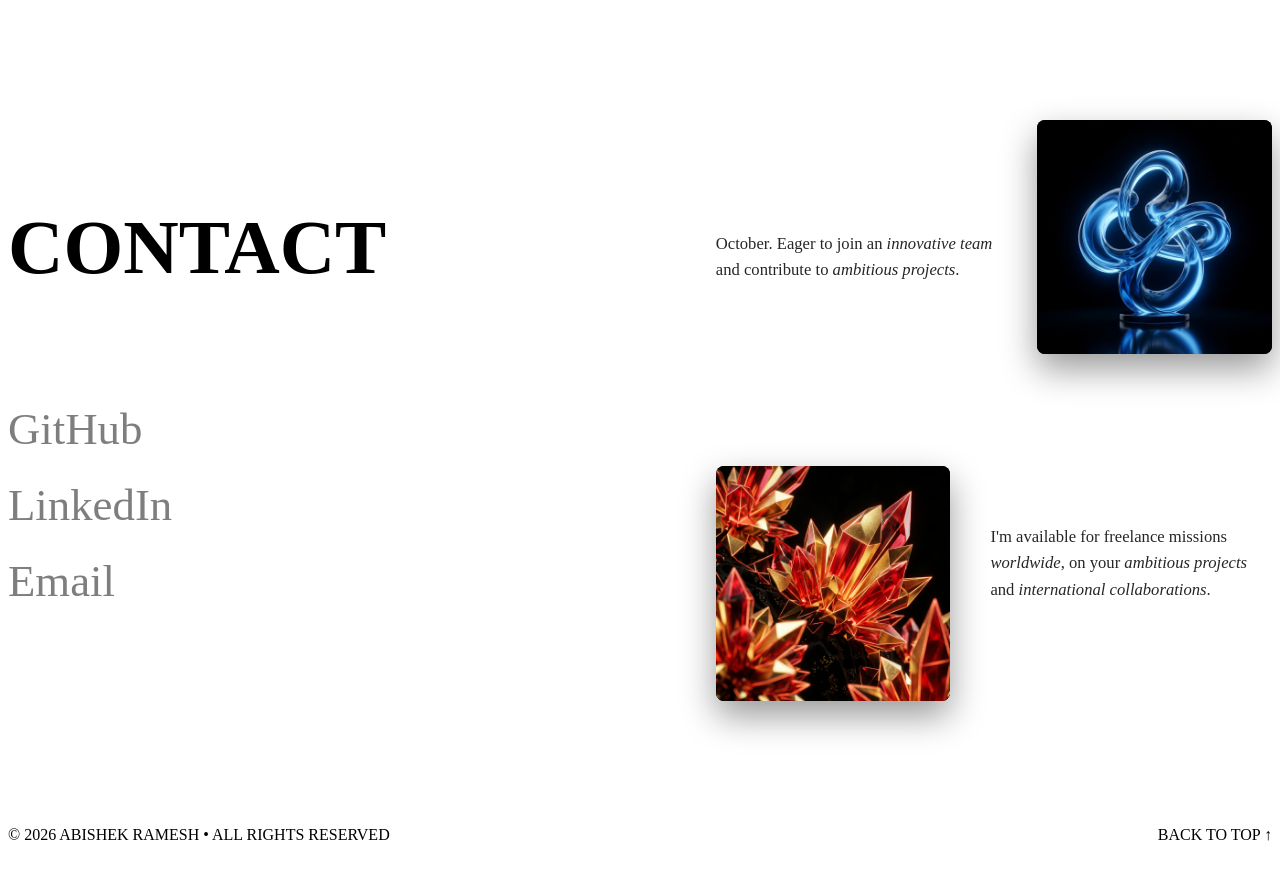
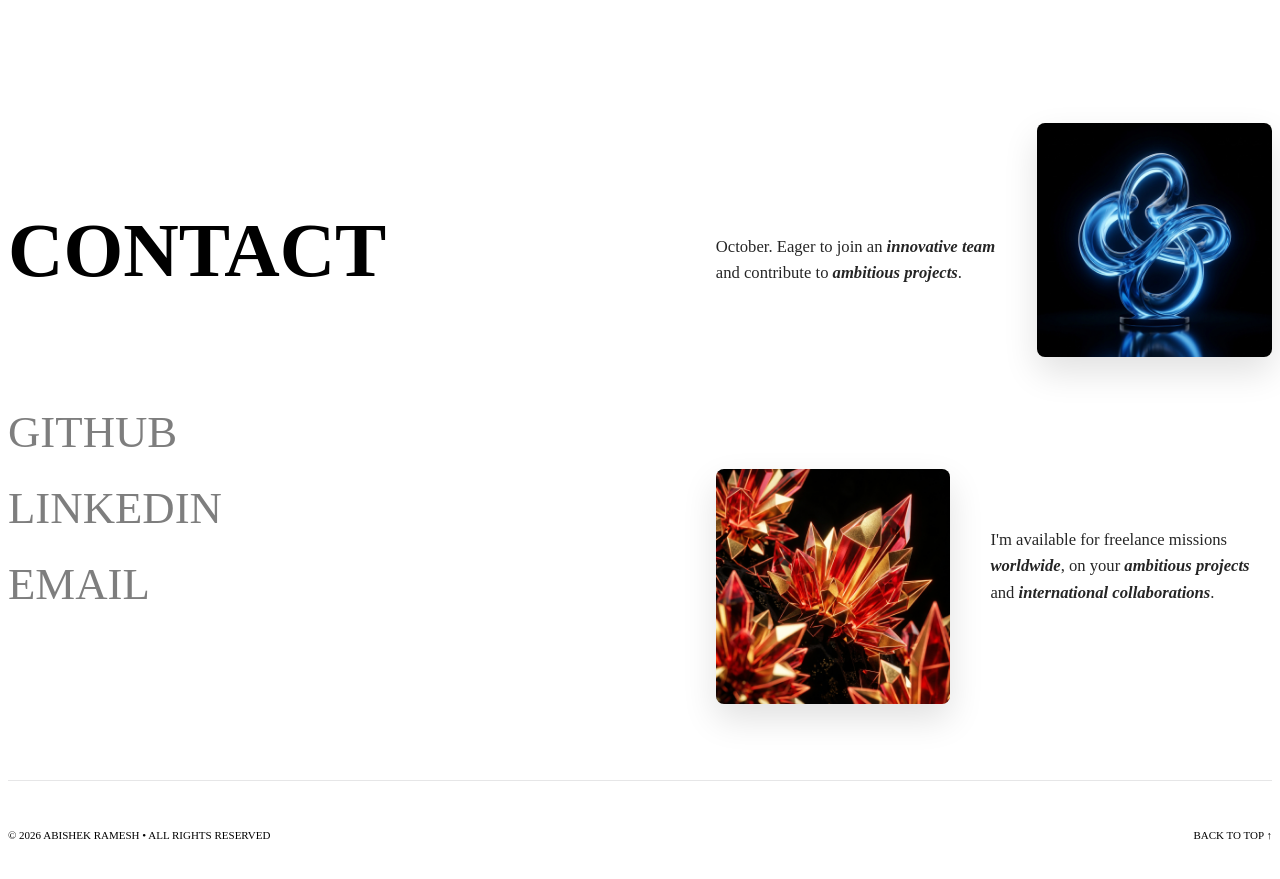
Before and after one commit to AbishekR05/Portfolio, a React (Vite) app in the folder V2/: page / in a window 1280 px wide. Shown: the part 7960-8839 px from the top of the page. Built offline with nearby package versions, Linux system fonts and the light colour scheme; the HTML template or start-up script is replaced by a standard one.

Commit message:
feat: center align tools heading, remove marquee row border lines, slow marquee speed, and style contact section as white theme

```diff
--- a/V2/src/components/Contact.css
+++ b/V2/src/components/Contact.css
@@ -1,6 +1,6 @@
 .contact-section {
-  background-color: var(--bg-dark);
-  color: var(--paper);
+  background-color: #ffffff; /* White background as requested */
+  color: var(--ink); /* Dark text color */
   min-height: 100vh;
   width: 100%;
   display: flex;
@@ -16,6 +16,7 @@
   height: 100%;
   justify-content: space-between;
   gap: 6rem;
+  width: 100%;
 }
 
 .contact-grid {
@@ -30,11 +31,13 @@
   display: flex;
   flex-direction: column;
   gap: 3rem;
+  text-align: left;
 }
 
 .contact-headline {
   font-size: clamp(3rem, 6vw, 6.5rem);
-  color: var(--paper);
+  color: var(--ink);
+  font-family: var(--font-display);
 }
 
 .contact-links {
@@ -45,11 +48,13 @@
 
 .contact-link {
   font-size: clamp(2rem, 3.5vw, 4rem);
-  color: var(--paper);
+  color: var(--ink);
   text-decoration: none;
   opacity: 0.5;
   transition: opacity 0.3s ease, transform 0.3s ease;
   width: fit-content;
+  font-family: var(--font-display);
+  text-transform: uppercase;
 }
 
 .contact-link:hover {
@@ -62,6 +67,7 @@
   display: flex;
   flex-direction: column;
   gap: 4.5rem;
+  text-align: left;
 }
 
 .contact-block {
@@ -78,14 +84,15 @@
 .contact-copy {
   font-size: clamp(0.95rem, 1.3vw, 1.1rem);
   line-height: 1.6;
+  color: var(--ink);
   opacity: 0.85;
 }
 
 .contact-copy em {
   font-style: italic;
   font-family: var(--font-body);
-  color: var(--paper);
-  font-weight: 500;
+  color: var(--ink);
+  font-weight: 600;
 }
 
 /* Right side image grids */
@@ -94,8 +101,8 @@
   aspect-ratio: 1 / 1;
   border-radius: 8px;
   overflow: hidden;
-  box-shadow: 0 15px 35px rgba(0, 0, 0, 0.4);
-  background-color: #111;
+  box-shadow: 0 15px 35px rgba(0, 0, 0, 0.12); /* softer shadow on white */
+  background-color: #eae8df;
   position: relative;
 }
 
@@ -121,7 +128,7 @@
 
 /* Footer layout */
 .contact-footer {
-  border-top: 1px solid rgba(255, 255, 255, 0.1);
+  border-top: 1px solid rgba(18, 18, 20, 0.1); /* dark separator line on white */
   padding-top: 3rem;
   display: flex;
   justify-content: space-between;
@@ -130,12 +137,16 @@
 
 .footer-copyright {
   color: var(--muted);
+  font-family: var(--font-mono), monospace;
+  font-size: 11px;
 }
 
 .back-to-top {
-  color: var(--paper);
+  color: var(--ink);
   text-decoration: none;
   transition: color 0.2s ease;
+  font-family: var(--font-mono), monospace;
+  font-size: 11px;
 }
 
 .back-to-top:hover {
--- a/V2/src/components/Contact.jsx
+++ b/V2/src/components/Contact.jsx
@@ -36,7 +36,7 @@ export default function Contact() {
   };
 
   return (
-    <section id="contact" className="contact-section dark-theme">
+    <section id="contact" className="contact-section">
       <div className="contact-container container">
 
         {/* Split Grid */}
--- a/V2/src/components/Tools.css
+++ b/V2/src/components/Tools.css
@@ -11,9 +11,9 @@
   padding: 0 5vw;
   display: flex;
   flex-direction: column;
-  align-items: flex-start;
+  align-items: center;
   width: 100%;
-  text-align: left;
+  text-align: center;
   margin-bottom: 60px;
 }
 
@@ -30,12 +30,10 @@
 /* Edge-to-edge rows container */
 .interactive-rows {
   width: 100%;
-  border-top: 1px solid var(--line-dark);
 }
 
 .interactive-row {
   position: relative;
-  border-bottom: 1px solid var(--line-dark);
   height: clamp(90px, 12vh, 140px); /* fixed height so elements align perfectly */
   cursor: pointer;
   display: flex;
@@ -93,7 +91,7 @@
 .marquee-track {
   display: flex;
   white-space: nowrap;
-  animation: marquee 24s linear infinite;
+  animation: marquee 40s linear infinite; /* Reduced marquee speed for readability */
   will-change: transform;
   align-items: center;
 }
@@ -141,7 +139,7 @@
     height: 80px;
   }
   .marquee-track {
-    animation-duration: 16s;
+    animation-duration: 25s; /* Scaled down for mobile */
   }
   .marquee-track span {
     gap: 8px;
```
